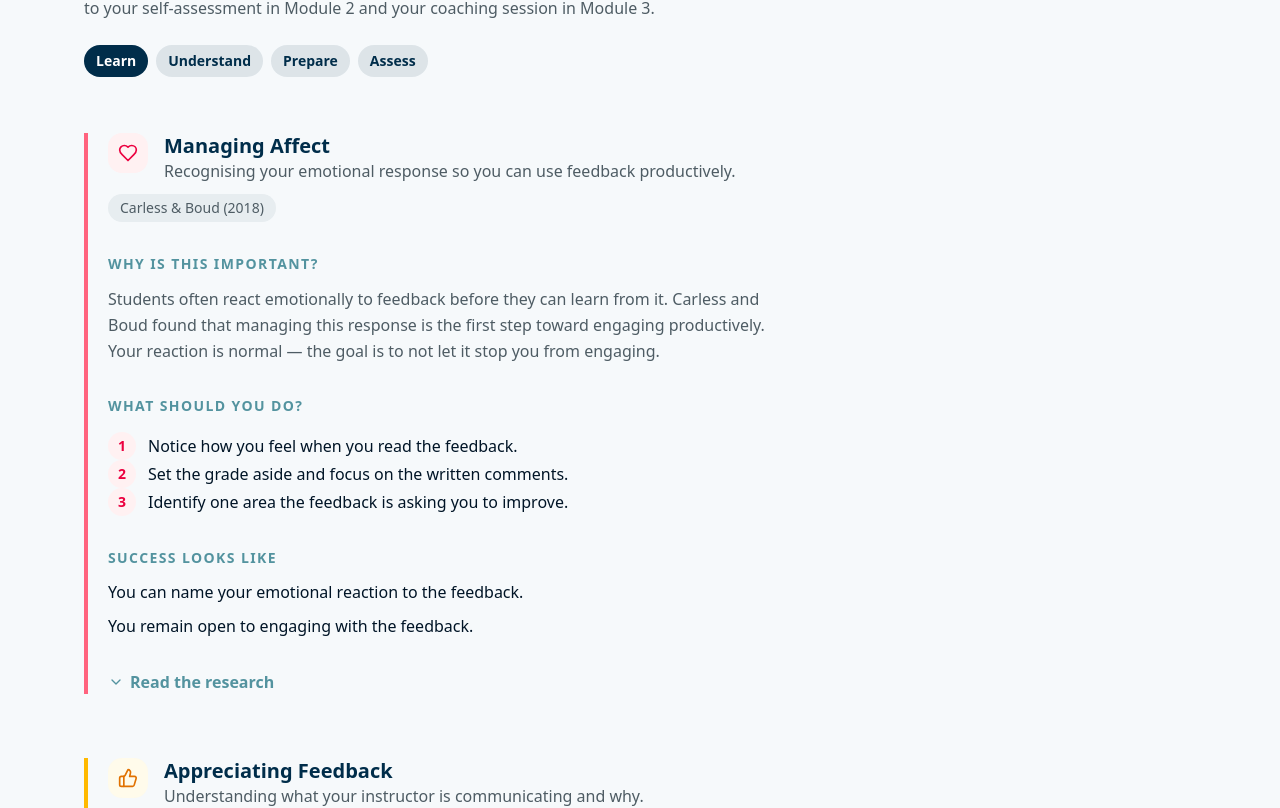
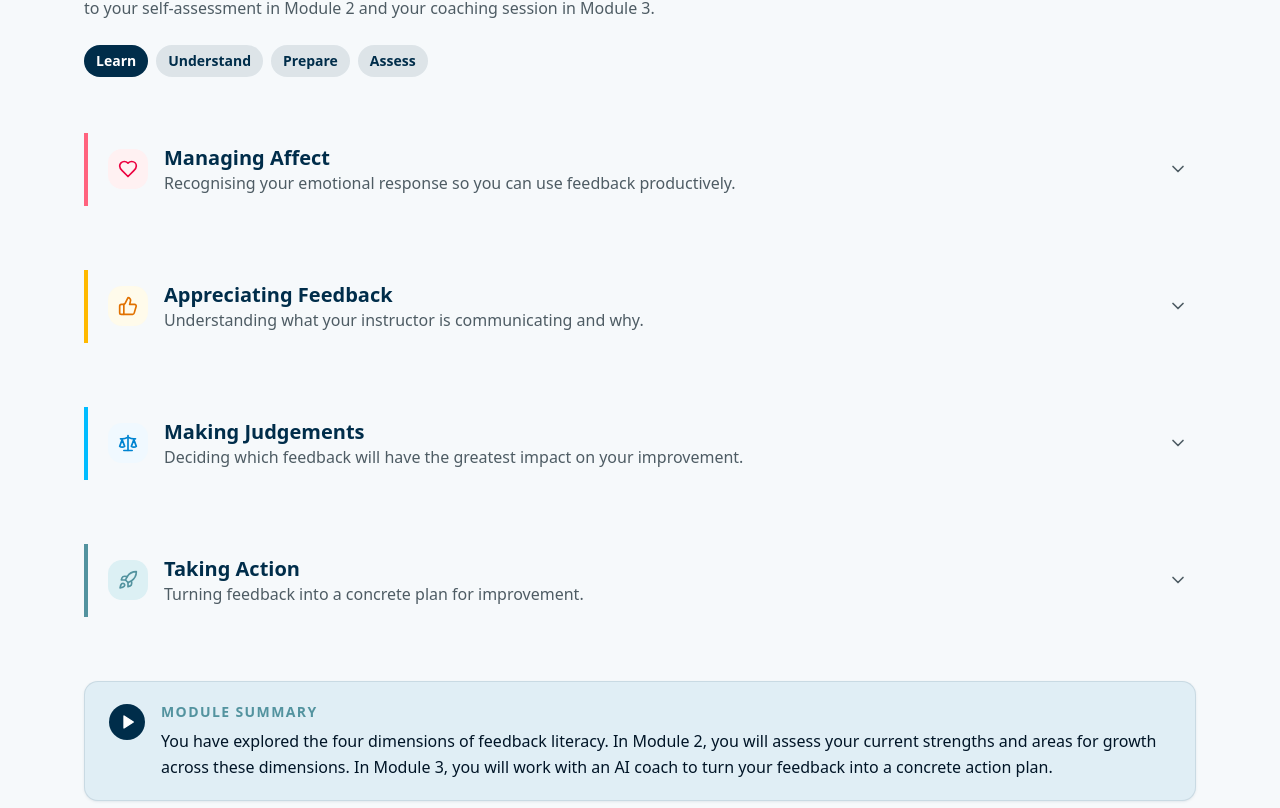
Before and after one commit to chriskure90-rgb/ActiOn-Feedback-Literacy, a React (Vite) app: page /module/1 in a window 1280 px wide. Shown: the part 1220-2028 px from the top of the page. Built offline with nearby package versions, Linux system fonts and the light colour scheme.

Commit message:
Re-add dimension toggles to Module 1
Each dimension header is now a clickable toggle button with a ChevronDown
indicator. Content expands/collapses on click, one open at a time.

Co-Authored-By: Claude Sonnet 4.6 <noreply@anthropic.com>

```diff
--- a/src/pages/Module1.tsx
+++ b/src/pages/Module1.tsx
@@ -114,7 +114,10 @@ const DIMENSIONS = [
 ];
 
 export default function Module1() {
+  const [openIndex, setOpenIndex] = useState<number | null>(null);
   const [openPaperIndex, setOpenPaperIndex] = useState<number | null>(null);
+
+  const toggle = (i: number) => setOpenIndex(openIndex === i ? null : i);
 
   return (
     <ModuleLayout current={1}>
@@ -166,30 +169,38 @@ export default function Module1() {
         <div className="space-y-16">
           {DIMENSIONS.map((dim, i) => {
             const Icon = dim.icon;
+            const isOpen = openIndex === i;
             const isPaperOpen = openPaperIndex === i;
             return (
-              <div key={dim.title} className={`pl-5 border-l-4 ${dim.accentBorder}`}>
+              <div key={dim.title} className={`border-l-4 ${dim.accentBorder}`}>
 
-                {/* Header */}
-                <div className="flex items-start gap-4 mb-3">
+                {/* Toggle header */}
+                <button
+                  onClick={() => toggle(i)}
+                  aria-expanded={isOpen}
+                  className="w-full flex items-center gap-4 pl-5 pr-2 py-3 text-left"
+                >
                   <div className={`shrink-0 w-10 h-10 rounded-xl ${dim.iconBg} ${dim.iconColor} flex items-center justify-center`}>
                     <Icon className="w-5 h-5" />
                   </div>
-                  <div>
+                  <div className="flex-1 min-w-0">
                     <h3 className="text-xl font-bold text-primary leading-tight">{dim.title}</h3>
                     <p className="text-base text-muted-foreground mt-0.5 leading-snug">{dim.tagline}</p>
                   </div>
-                </div>
+                  <ChevronDown className={`shrink-0 w-5 h-5 text-muted-foreground transition-transform duration-200 ${isOpen ? "rotate-180" : ""}`} />
+                </button>
+
+                {/* Expanded content */}
+                {isOpen && (
+                  <div className="pl-5 pr-2 pb-6 space-y-8">
 
                     {/* Reference chip */}
-                <div className="mb-8">
                     <span className="inline-block text-sm font-medium bg-muted text-muted-foreground px-3 py-1 rounded-full">
                       {dim.reference}
                     </span>
-                </div>
 
                     {/* Why is this important */}
-                <div className="mb-8">
+                    <div>
                       <p className="text-sm font-bold uppercase tracking-widest text-teal mb-3">
                         Why is this important?
                       </p>
@@ -199,26 +210,24 @@ export default function Module1() {
                     </div>
 
                     {/* What should you do — flow */}
-                <div className="mb-8">
+                    <div>
                       <p className="text-sm font-bold uppercase tracking-widest text-teal mb-4">
                         What should you do?
                       </p>
-                  <div className="max-w-lg">
+                      <div className="max-w-lg space-y-3">
                         {dim.steps.map((step, sIdx) => (
-                      <div key={sIdx}>
-                        <div className="flex items-center gap-3">
+                          <div key={sIdx} className="flex items-center gap-3">
                             <div className={`shrink-0 w-7 h-7 rounded-full ${dim.iconBg} ${dim.iconColor} text-sm font-bold flex items-center justify-center`}>
                               {sIdx + 1}
                             </div>
                             <p className="text-base text-foreground">{step}</p>
-                        </div>
                           </div>
                         ))}
                       </div>
                     </div>
 
                     {/* Success looks like */}
-                <div className="mb-8">
+                    <div>
                       <p className="text-sm font-bold uppercase tracking-widest text-teal mb-3">
                         Success looks like
                       </p>
@@ -255,6 +264,9 @@ export default function Module1() {
                     </div>
 
                   </div>
+                )}
+
+              </div>
             );
           })}
         </div>
```
Lines whose indentation alone changed are shown as unchanged.
